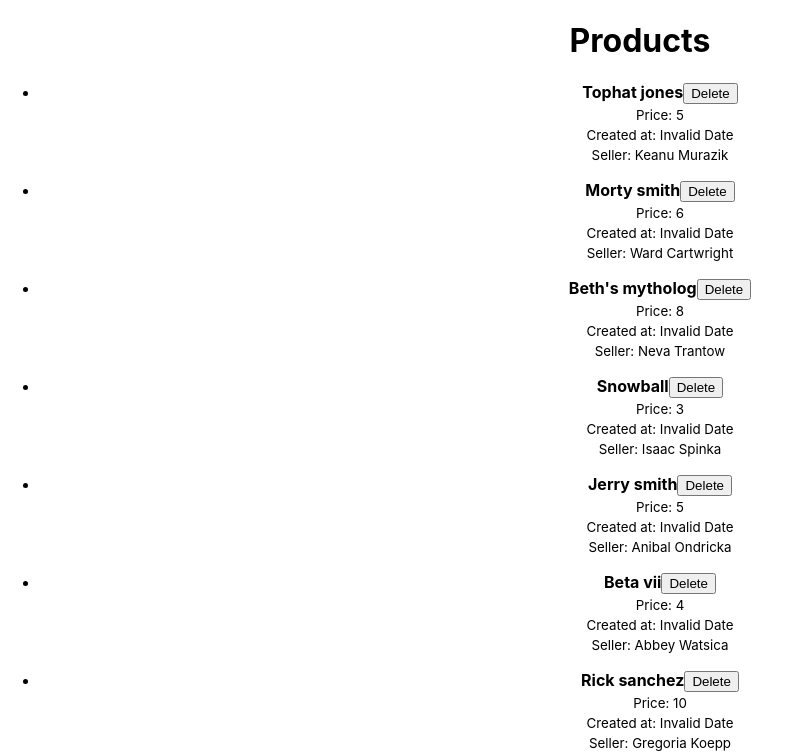
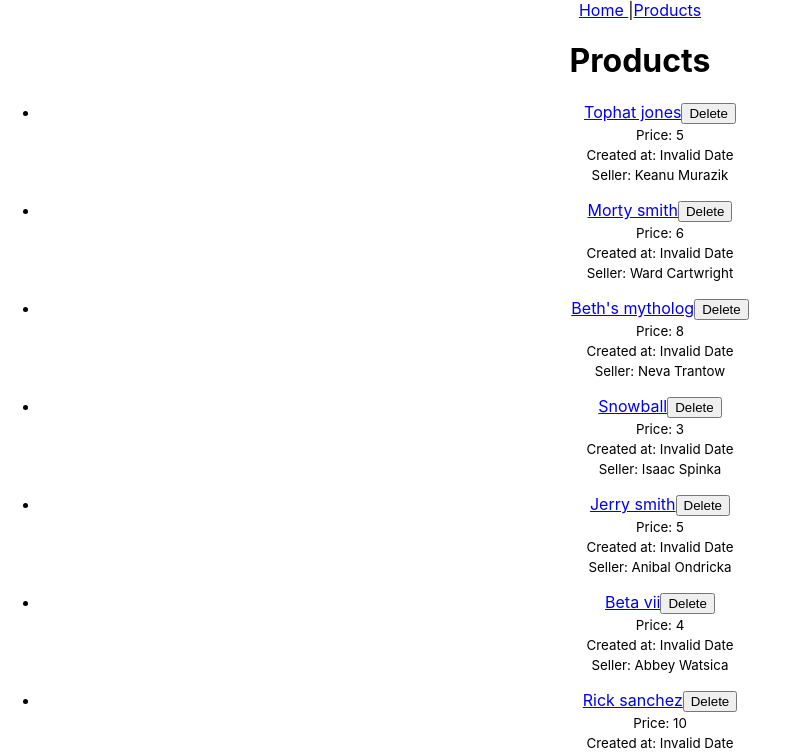
Before and after one commit to CodeCoreYVR/lab_solutions_january_2021, a React (Create React App) app in the folder js_react/amazon-app-client/: page /products in a window 1280 px wide. Shown: the top 755 px of the page, without its empty margins (0-791 px from the left). Built offline with nearby package versions, Linux system fonts and the light colour scheme.

Commit message:
react client lab 1

```diff
--- a/js_react/amazon-app-client/package.json
+++ b/js_react/amazon-app-client/package.json
@@ -9,6 +9,7 @@
     "react": "^18.0.0",
     "react-dom": "^18.0.0",
     "react-scripts": "5.0.0",
+    "react-router-dom": "^5.2.0",
     "web-vitals": "^2.1.4"
   },
   "scripts": {
--- a/js_react/amazon-app-client/src/App.js
+++ b/js_react/amazon-app-client/src/App.js
@@ -2,7 +2,10 @@
 // import ProductDetails from './components/ProductDetails';
 // import ReviewDetails from './components/ReviewDetails'
 import ProductShowPage from './components/ProductShowPage'
-import ProductIndexPage from './components/ProductIndexPage'
+import ProductIndexPage from './components/ProductIndexPage';
+import { BrowserRouter, Route, Switch } from 'react-router-dom'
+import Home from './components/Home';
+import NavBar from './components/NavBar'
 
 function App() {
   return (
@@ -20,8 +23,17 @@
         created_at={new Date()}
         full_name="Test User"
       /> */}
-      <ProductIndexPage />
-      <ProductShowPage />
+      {/* <ProductIndexPage />
+      <ProductShowPage /> */}
+      <BrowserRouter>
+        <NavBar />
+        <Switch>
+          {/* /products/12 */}
+          <Route path='/' exact component={Home} />
+          <Route path='/products' exact component={ProductIndexPage} />
+          <Route path='/products/:id' component={ProductShowPage} />
+        </Switch>
+      </BrowserRouter>
     </div>
   );
 }
--- /dev/null
+++ b/js_react/amazon-app-client/src/components/Home.js
@@ -0,0 +1,5 @@
+export default function Home() {
+    return (
+        <div>Home</div>
+    )
+}
--- /dev/null
+++ b/js_react/amazon-app-client/src/components/NavBar.js
@@ -0,0 +1,11 @@
+import { NavLink } from 'react-router-dom'
+
+export default function Navbar() {
+    return (
+        <nav>
+            <NavLink to="/" > Home </NavLink>
+            |
+            <NavLink to="/products">Products</NavLink>
+        </nav>
+    )
+}
--- a/js_react/amazon-app-client/src/components/ProductIndexPage.js
+++ b/js_react/amazon-app-client/src/components/ProductIndexPage.js
@@ -1,6 +1,7 @@
 import { Component } from 'react';
 import productsData from '../productIndexData'
 import NewProductForm from './NewProductForm';
+import { NavLink } from 'react-router-dom'
 
 class ProductIndexPage extends Component {
     constructor(props) {
@@ -36,7 +37,7 @@
                     {this.state.products.map((product, index) => (
                         <li key={index}>
                             <p>
-                                <b>{product.title}</b>
+                                <NavLink to={`/products/${product.id}`}>{product.title}</NavLink>
                                 <button className="ui right floated red button" onClick={() => this.deleteProduct(product.id)} >
                                     Delete
                                 </button>
```
Also changed, not shown: 1 other file (tests, documents, lock files or other folders).
